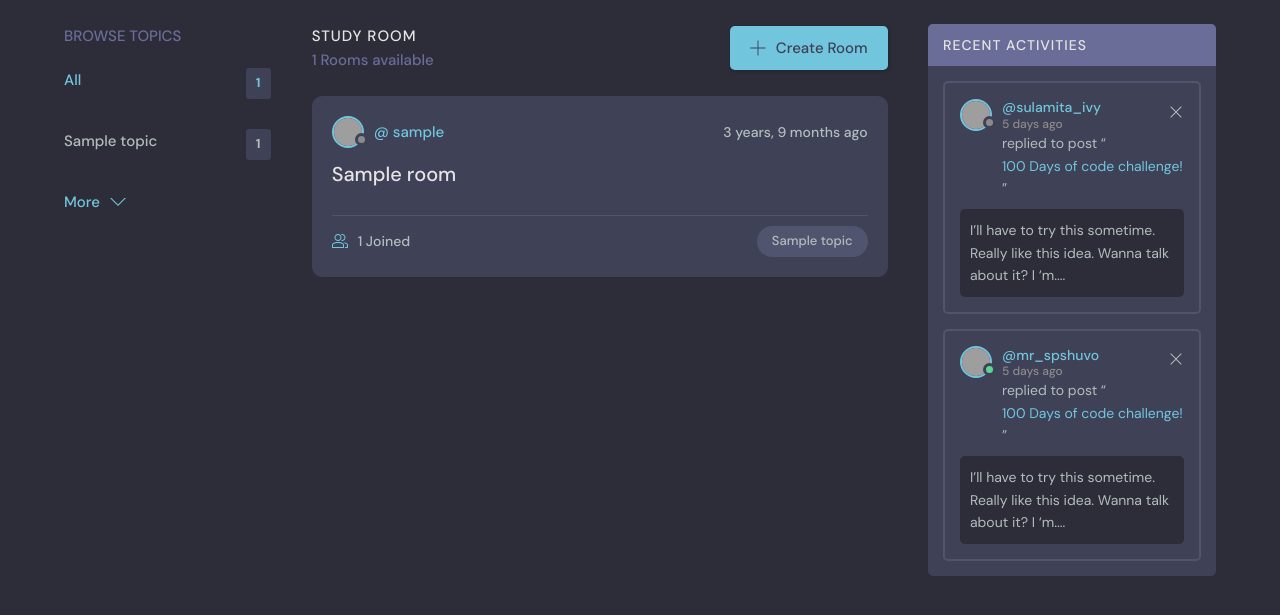
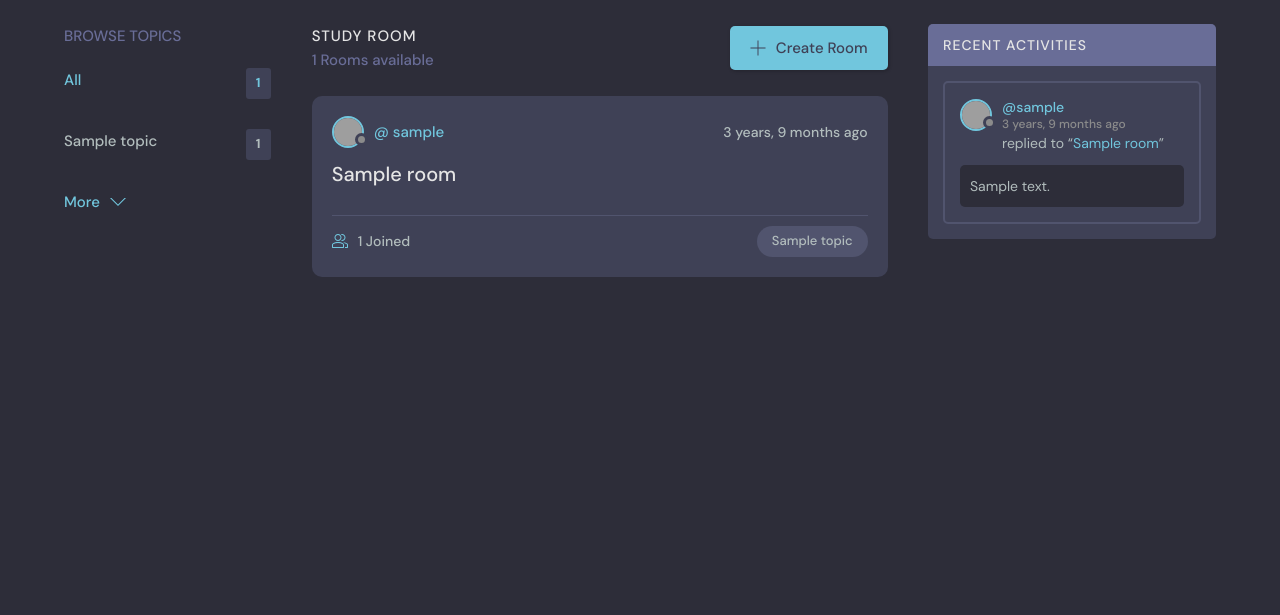
Before and after one commit to johnivanpuayap/StudyBud, a Django app: page / in a window 1280 px wide. Shown: the part 76-691 px from the top of the page. Run offline with Django 4.2, Linux system fonts and the light colour scheme; tables that the repository leaves empty hold one stand-in row (values such as "Sample post"); grey boxes are pictures that could not be loaded.

Commit message:
Update Activity Component

```diff
--- a/base/templates/base/activity_component.html
+++ b/base/templates/base/activity_component.html
@@ -1,15 +1,39 @@
-<div>
-    <h3>Recent Activity</h3>
-    <hr>
+<div class="activities">
+    <div class="activities__header">
+        <h2>Recent Activities</h2>
+    </div>
     {% for activity in room_activities %}
-        <div>
-            <small><a href="{% url 'user-profile' activity.user.id %}">@{{ activity.user }}</a> {{ activity.created|timesince }} ago</small>
-            <small>replied to "{{ activity.room }}"</small>
-            <p>{{ activity }}</p>
+    <div class="activities__box">
+        <div class="activities__boxHeader roomListRoom__header">
+            <a href="{% url 'user-profile' activity.user.id %}" class="roomListRoom__author">
+                <div class="avatar avatar--small">
+                    <img src="https://randomuser.me/api/portraits/women/11.jpg" />
+                </div>
+                <p>
+                    @{{ activity.user.username }}
+                    <span>{{ activity.created|timesince}} ago</span>
+                </p>
+            </a>
+            {% if request.user == activity.user %}
+                <div class="roomListRoom__actions">
+                    <a href="{% url 'delete-message' activity.id %}">
+                        <svg version="1.1" xmlns="http://www.w3.org/2000/svg" width="32" height="32" viewBox="0 0 32 32">
+                            <title>remove</title>
+                            <path
+                                d="M27.314 6.019l-1.333-1.333-9.98 9.981-9.981-9.981-1.333 1.333 9.981 9.981-9.981 9.98 1.333 1.333 9.981-9.98 9.98 9.98 1.333-1.333-9.98-9.98 9.98-9.981z"
+                            ></path>
+                        </svg>
+                    </a>
+                </div>
+            {% endif %}
         </div>
-        {% if request.user == activity.user %}
-            <a href="{% url 'delete-message' activity.id %}?next={{ request.path|urlencode }}">Delete</a>
-        {% endif %}
-        <hr>
+
+        <div class="activities__boxContent">
+            <p>replied to “<a href="{% url 'room' activity.room.id %}"> {{ activity.room }}</a>”</p>
+            <div class="activities__boxRoomContent">
+                {{ activity.body }}
+            </div>
+        </div>
+    </div>
     {% endfor %}
 </div>
--- a/base/templates/base/home.html
+++ b/base/templates/base/home.html
@@ -44,72 +44,7 @@
                 {% include 'base/feed_component.html' %}
             </div>
 
-            <!-- Activities Start -->
-            <div class="activities">
-              <div class="activities__header">
-                <h2>Recent Activities</h2>
-              </div>
-              <div class="activities__box">
-                <div class="activities__boxHeader roomListRoom__header">
-                  <a href="profile.html" class="roomListRoom__author">
-                    <div class="avatar avatar--small">
-                      <img src="https://randomuser.me/api/portraits/women/11.jpg" />
-                    </div>
-                    <p>
-                      @sulamita_ivy
-                      <span>5 days ago</span>
-                    </p>
-                  </a>
-                  <div class="roomListRoom__actions">
-                    <a href="#">
-                      <svg version="1.1" xmlns="http://www.w3.org/2000/svg" width="32" height="32" viewBox="0 0 32 32">
-                        <title>remove</title>
-                        <path
-                          d="M27.314 6.019l-1.333-1.333-9.98 9.981-9.981-9.981-1.333 1.333 9.981 9.981-9.981 9.98 1.333 1.333 9.981-9.98 9.98 9.98 1.333-1.333-9.98-9.98 9.98-9.981z"
-                        ></path>
-                      </svg>
-                    </a>
-                  </div>
-                </div>
-                <div class="activities__boxContent">
-                  <p>replied to post “<a href="room.html">100 Days of code challenge!</a>”</p>
-                  <div class="activities__boxRoomContent">
-                    I’ll have to try this sometime. Really like this idea. Wanna talk about it? I ‘m....
-                  </div>
-                </div>
-              </div>
-
-              <div class="activities__box">
-                <div class="activities__boxHeader roomListRoom__header">
-                  <a href="profile.html" class="roomListRoom__author">
-                    <div class="avatar avatar--small active">
-                      <img src="https://randomuser.me/api/portraits/men/13.jpg" />
-                    </div>
-                    <p>
-                      @mr_spshuvo
-                      <span>5 days ago</span>
-                    </p>
-                  </a>
-                  <div class="roomListRoom__actions">
-                    <a href="#">
-                      <svg version="1.1" xmlns="http://www.w3.org/2000/svg" width="32" height="32" viewBox="0 0 32 32">
-                        <title>remove</title>
-                        <path
-                          d="M27.314 6.019l-1.333-1.333-9.98 9.981-9.981-9.981-1.333 1.333 9.981 9.981-9.981 9.98 1.333 1.333 9.981-9.98 9.98 9.98 1.333-1.333-9.98-9.98 9.98-9.981z"
-                        ></path>
-                      </svg>
-                    </a>
-                  </div>
-                </div>
-                <div class="activities__boxContent">
-                  <p>replied to post “<a href="room.html">100 Days of code challenge!</a>”</p>
-                  <div class="activities__boxRoomContent">
-                    I’ll have to try this sometime. Really like this idea. Wanna talk about it? I ‘m....
-                  </div>
-                </div>
-              </div>
-            </div>
-            <!-- Activities End -->
+            {% include 'base/activity_component.html' %}
         </div>
     </main>
 {% endblock %}
```
